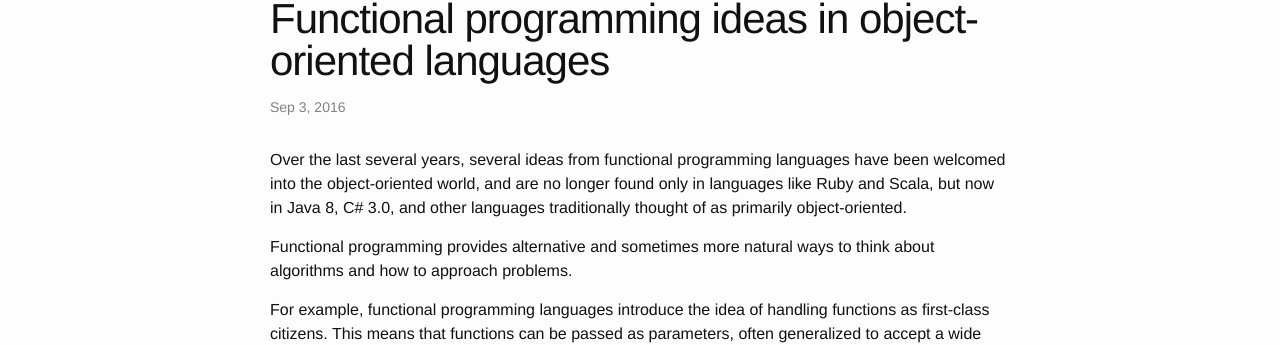
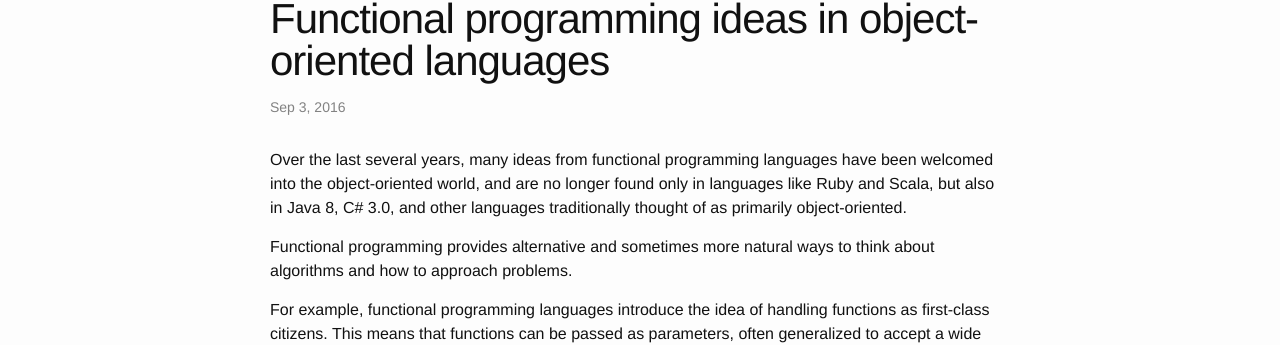
Before and after one commit to msayson/msayson.github.io, a Jekyll site: the page built from _posts/2016-09-02-functional-programming-ideas-in-object-oriented-languages.markdown, in a window 1280 px wide and 900 px high. Shown: the part 94-439 px from the top of the window. Built offline with Jekyll 4.4.1, drawn with Linux system fonts in a browser that asks for light colours.

Commit message:
Minor wording update for functional programming post

```diff
--- a/_posts/2016-09-02-functional-programming-ideas-in-object-oriented-languages.markdown
+++ b/_posts/2016-09-02-functional-programming-ideas-in-object-oriented-languages.markdown
@@ -5,7 +5,7 @@ date:   2016-09-02 20:30:00 -0800
 categories: programming-languages
 ---
 
-Over the last several years, several ideas from functional programming languages have been welcomed into the object-oriented world, and are no longer found only in languages like Ruby and Scala, but now in Java 8, C# 3.0, and other languages traditionally thought of as primarily object-oriented.
+Over the last several years, many ideas from functional programming languages have been welcomed into the object-oriented world, and are no longer found only in languages like Ruby and Scala, but also in Java 8, C# 3.0, and other languages traditionally thought of as primarily object-oriented.
 
 Functional programming provides alternative and sometimes more natural ways to think about algorithms and how to approach problems.
 
```
